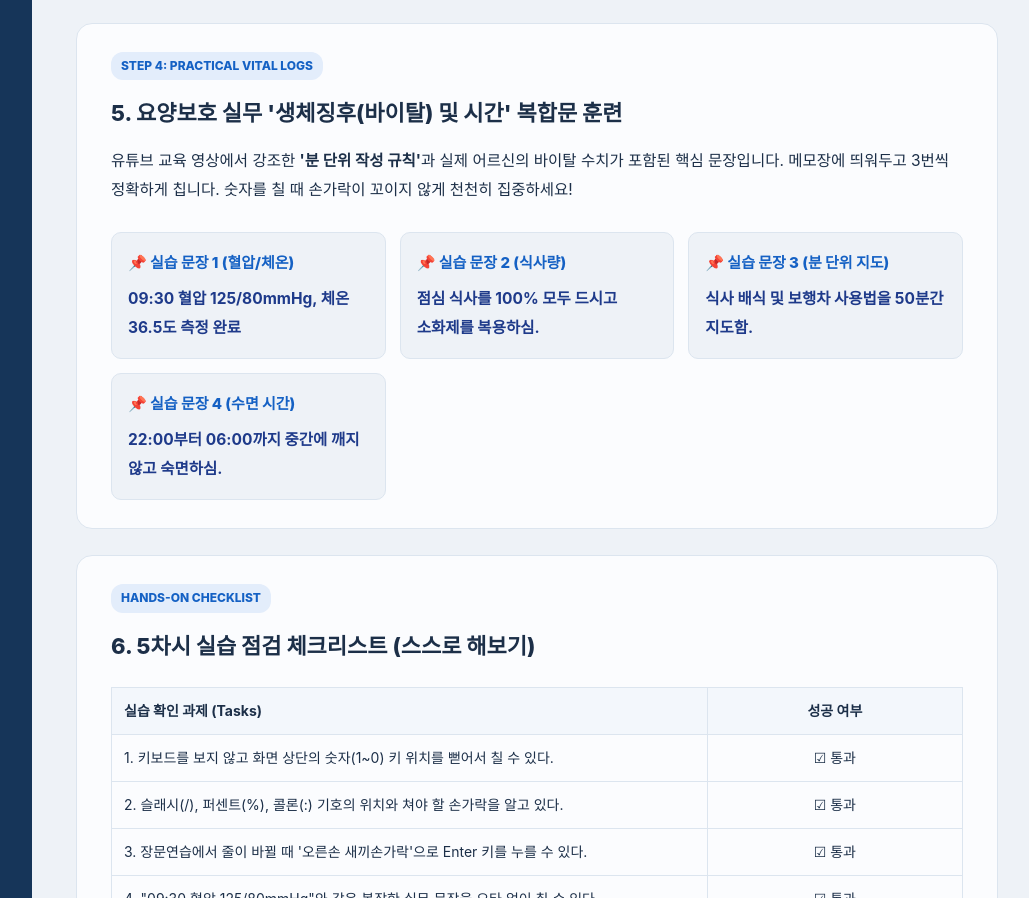
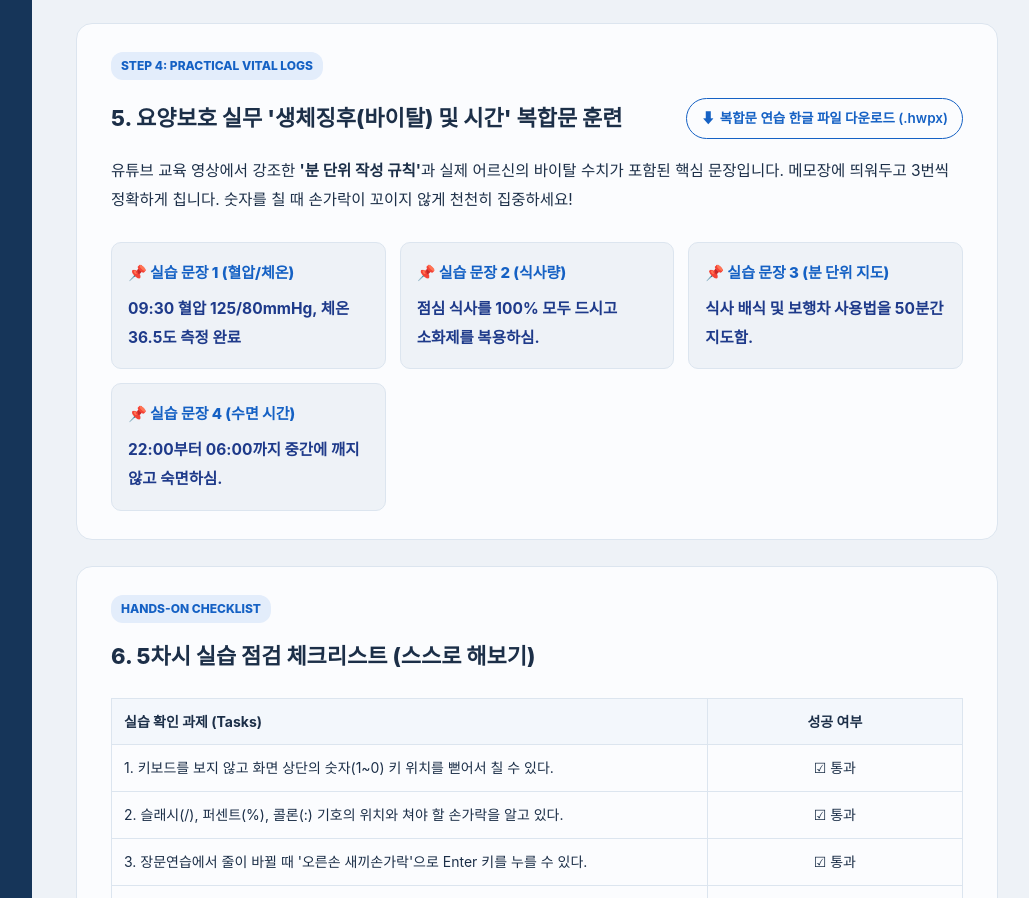
Before and after one commit to tonykks/jtu-it-course, a plain HTML site: page w5-typing.html in a window 1280 px wide. Shown: the part 1685-2583 px from the top of the page, without its empty margins (238-1267 px from the left). Drawn offline with Linux system fonts and the light colour scheme.

Commit message:
Add compound-sentence typing practice HWPX download to week 5 typing lesson
Co-Authored-By: Claude Opus 5.5 <noreply@anthropic.com>

```diff
--- a/w5-typing.html
+++ b/w5-typing.html
@@ -5,6 +5,12 @@
 <meta name="viewport" content="width=device-width,initial-scale=1,viewport-fit=cover">
 <title>한글 타자 촉지법 5차시: 숫자 키열과 바이탈 실무 문장</title>
 <link rel="stylesheet" href="course.css">
+<style>
+.lesson-heading{display:flex;align-items:center;gap:12px;flex-wrap:wrap}
+.lesson-heading h2{flex:1 1 400px}
+.lesson-heading .ext-link{white-space:normal;max-width:100%}
+.lesson-heading .ext-link:focus-visible{outline:3px solid var(--accent);outline-offset:4px}
+</style>
 </head>
 <body>
 <header class="topbar">
@@ -238,11 +244,19 @@
 
     <section class="lesson-card" id="vital">
       <div class="badge">STEP 4: PRACTICAL VITAL LOGS</div>
-      <h2>
-        <span data-lang="ko">5. 요양보호 실무 '생체징후(바이탈) 및 시간' 복합문 훈련</span>
-        <span data-lang="my">၅။ ကျန်းမာရေးမှတ်တမ်း လက်တွေ့ 'အချိန်နှင့် ကျန်းမာရေးဂဏန်းများ' ဝါကျရှည် လေ့ကျင့်ခြင်း</span>
-        <span data-lang="vi">5. Luyện Gõ Câu Thực Tế: Ghi Chép 'Chỉ Số Sinh Tồn & Thời Gian'</span>
-      </h2>
+      <div class="lesson-heading">
+        <h2>
+          <span data-lang="ko">5. 요양보호 실무 '생체징후(바이탈) 및 시간' 복합문 훈련</span>
+          <span data-lang="my">၅။ ကျန်းမာရေးမှတ်တမ်း လက်တွေ့ 'အချိန်နှင့် ကျန်းမာရေးဂဏန်းများ' ဝါကျရှည် လေ့ကျင့်ခြင်း</span>
+          <span data-lang="vi">5. Luyện Gõ Câu Thực Tế: Ghi Chép 'Chỉ Số Sinh Tồn &amp; Thời Gian'</span>
+        </h2>
+        <a class="ext-link" href="care-compound-practice.hwpx" download="요양보호 복합문 타자연습.hwpx">
+          <span aria-hidden="true">⬇</span>
+          <span data-lang="ko">복합문 연습 한글 파일 다운로드 (.hwpx)</span>
+          <span data-lang="my">ဝါကျရှည် လေ့ကျင့်ခန်း Hangul ဖိုင် ဒေါင်းလုဒ် (.hwpx)</span>
+          <span data-lang="vi">Tải tệp Hangul luyện câu phức (.hwpx)</span>
+        </a>
+      </div>
       <p>
         <span data-lang="ko">유튜브 교육 영상에서 강조한 <strong>'분 단위 작성 규칙'</strong>과 실제 어르신의 바이탈 수치가 포함된 핵심 문장입니다. 메모장에 띄워두고 3번씩 정확하게 칩니다. 숫자를 칠 때 손가락이 꼬이지 않게 천천히 집중하세요!</span>
         <span data-lang="my">YouTube ပညာပေးဗီဒီယိုတွင် အလေးထားပြောကြားခဲ့သော <strong>'မိနစ်ဖြင့် ရေးသားခြင်း စည်းမျဉ်း'</strong> နှင့် လက်တွေ့ လူနာ၏ ကျန်းမာရေးဂဏန်းများ ပါဝင်သော အဓိက ဝါကျများဖြစ်ပါသည်။ Notepad တွင် ဖွင့်ထားပြီး ၃ ကြိမ်စီ တိကျစွာ ရိုက်ကြည့်ပါ။ ဂဏန်းရိုက်စဉ် လက်ချောင်းမရှုပ်စေရန် ဖြည်းဖြည်းချင်း အာရုံစိုက်ပါ!</span>
```
Also changed, not shown: 1 other file.
